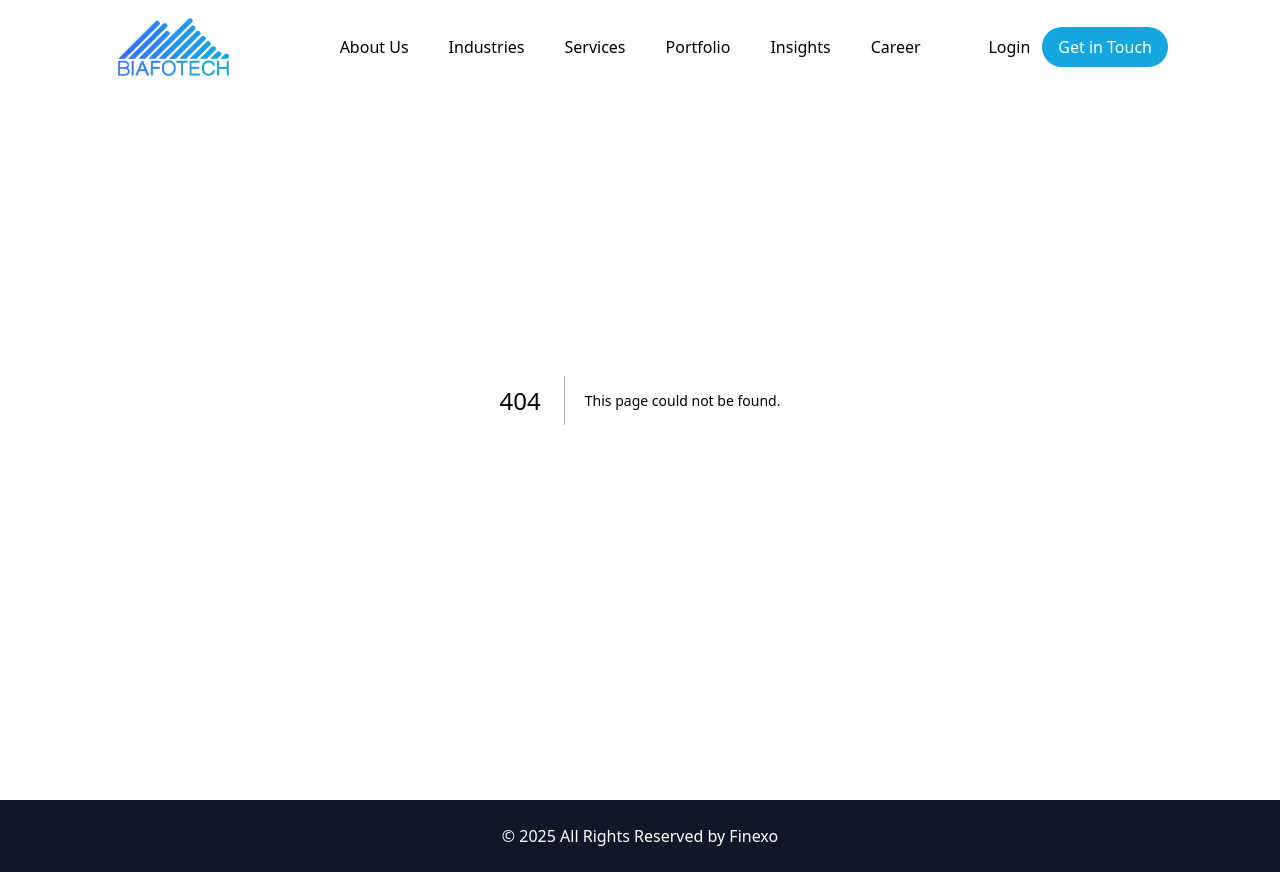
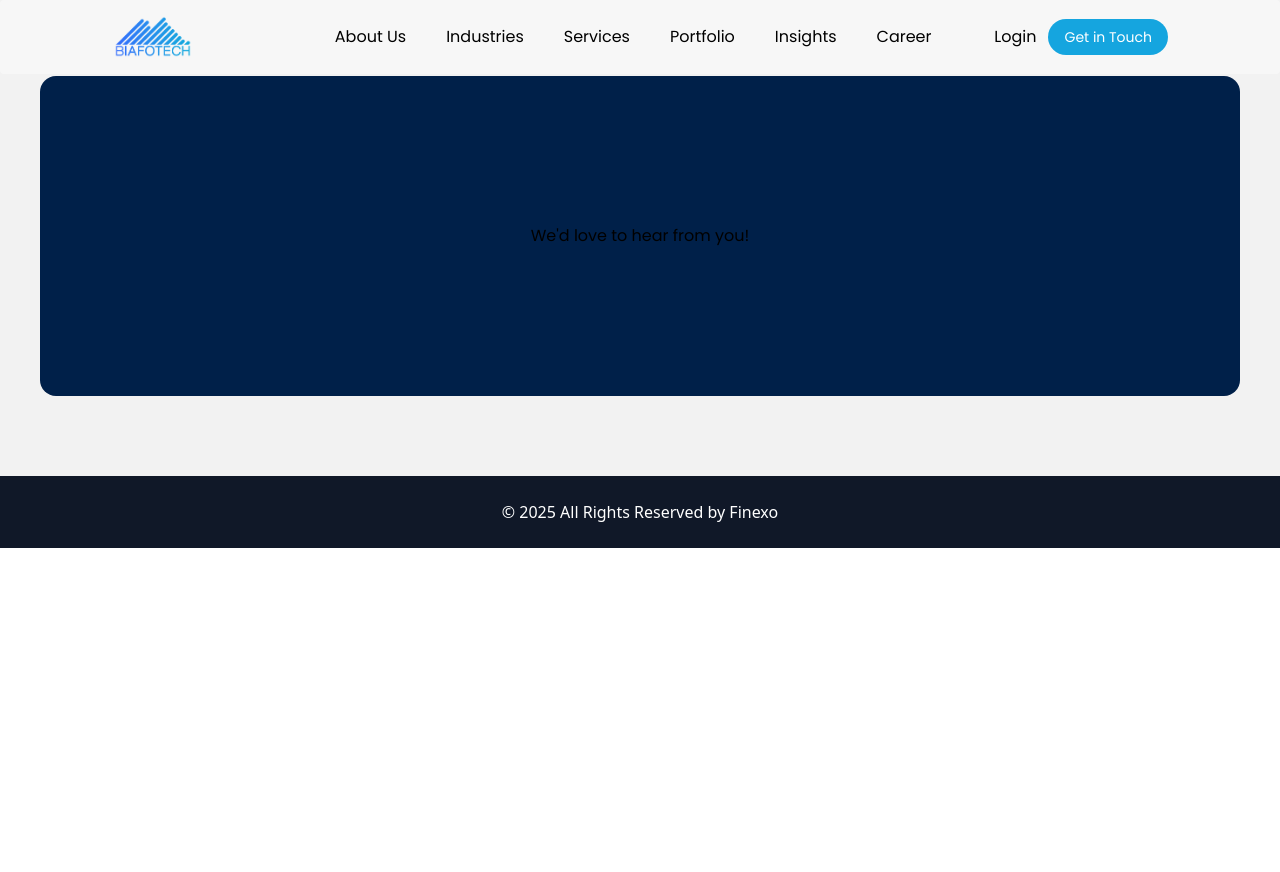
Before and after one commit to ahmadsohailMask01/company-website, a Next.js app: page /get-in-touch in a window 1280 px wide. Before the commit this address had no page. After the commit the page ends 800 px from the top, so only its background shows below. Built offline with nearby package versions, Linux system fonts and the light colour scheme.

Commit message:
New Navbar changes

```diff
--- /dev/null
+++ b/src/app/components/GetInTouch/GetInTouch.jsx
@@ -0,0 +1,17 @@
+import React from 'react'
+
+const GetInTouch = () => {
+  return (
+    <>
+    <section className='flex flex-col w-full p-10 pt-9 justify-center items-center bg-[#F2F2F2]'>
+    <div className='flex w-full m-10 justify-center items-center  rounded-2xl min-h-80 bg-[#002049]'>
+    <div className='flex flex-col font-poppins justify-center items-center space-y-4'>
+        <p>We'd love to hear from you!</p>
+    </div>
+    </div>
+        </section>
+        </>
+  )
+}
+
+export default GetInTouch
--- a/src/app/components/Header/Header.jsx
+++ b/src/app/components/Header/Header.jsx
@@ -2,9 +2,11 @@
 import React, { useState } from "react";
 import { Link, Menu, X } from "lucide-react";
 import Button from "../Button/Button";
+import { useRouter } from "next/navigation";
 
 const Header = () => {
   const [isOpen, setIsOpen] = useState(false);
+  const router = useRouter();
 
   const navItems = [
     { name: "About Us", slug: "/about-us" },
@@ -17,13 +19,13 @@ const Header = () => {
 
   return (
     <header
-      className={` bg-white/40 text-white w-full rounded fixed text-center items-center z-1`}
+      className={` bg-white/40 text-white font-poppins w-full rounded fixed text-center items-center z-1`}
     >
       {/* Desktop Menu */}
       <nav className="invisible flex px-28 py-4 justify-between gap-2 lg:visible w-full text-black">
         <div className="flex w-40  ">
           <a href="/">
-            <img src="/images/biafo-v1.png" className=" w-30" />
+            <img src="/images/biafo-v1.png" className=" w-20" />
           </a>
         </div>
         <div className="flex justify-evenly items-center gap-10">
@@ -44,9 +46,9 @@ const Header = () => {
             className="cursor-pointer text-black"
           />
           <Button
-            onClick={() => window.open("/")}
+            onClick={() => router.push('/get-in-touch')}
             label="Get in Touch"
-            className="cursor-pointer text-white bg-[#15A5DF] px-4 py-2 rounded-3xl"
+            className="cursor-pointer text-white bg-[#15A5DF] px-4 py-2 text-sm rounded-3xl"
           />
         </div>
       </nav>
@@ -57,7 +59,7 @@ const Header = () => {
         <a href="/">
         <img
           src="/images/biafo-v1.png"
-          className="absolute top-5 w-30 left-2 z-0"
+          className="absolute top-5 w-15 left-2 z-0"
         />
         </a>
         <button
--- /dev/null
+++ b/src/app/get-in-touch/page.js
@@ -0,0 +1,10 @@
+import React from 'react'
+import GetInTouch from '../components/GetInTouch/GetInTouch'
+
+const page = () => {
+  return (
+    <><GetInTouch/></>
+  )
+}
+
+export default page
```
